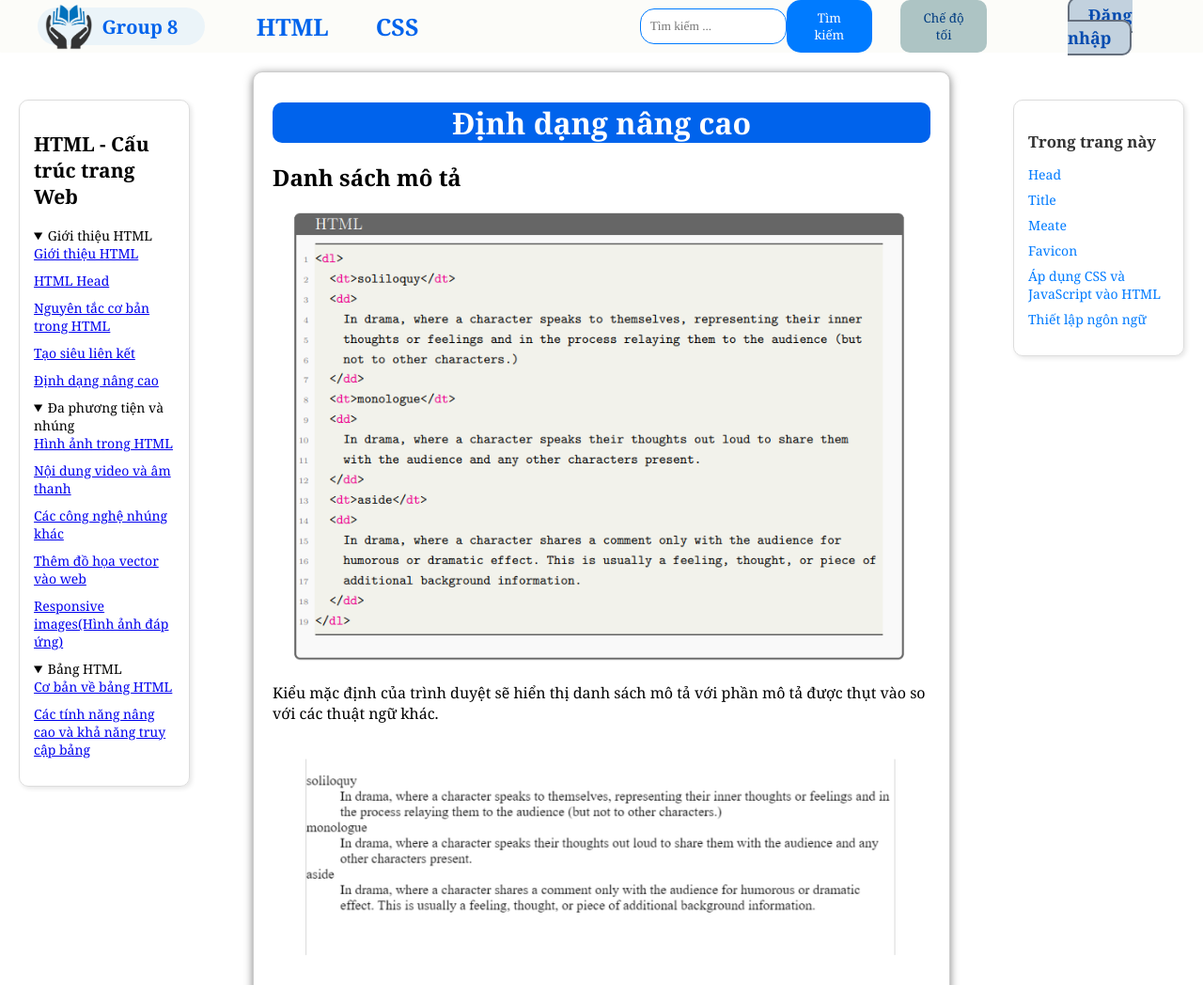
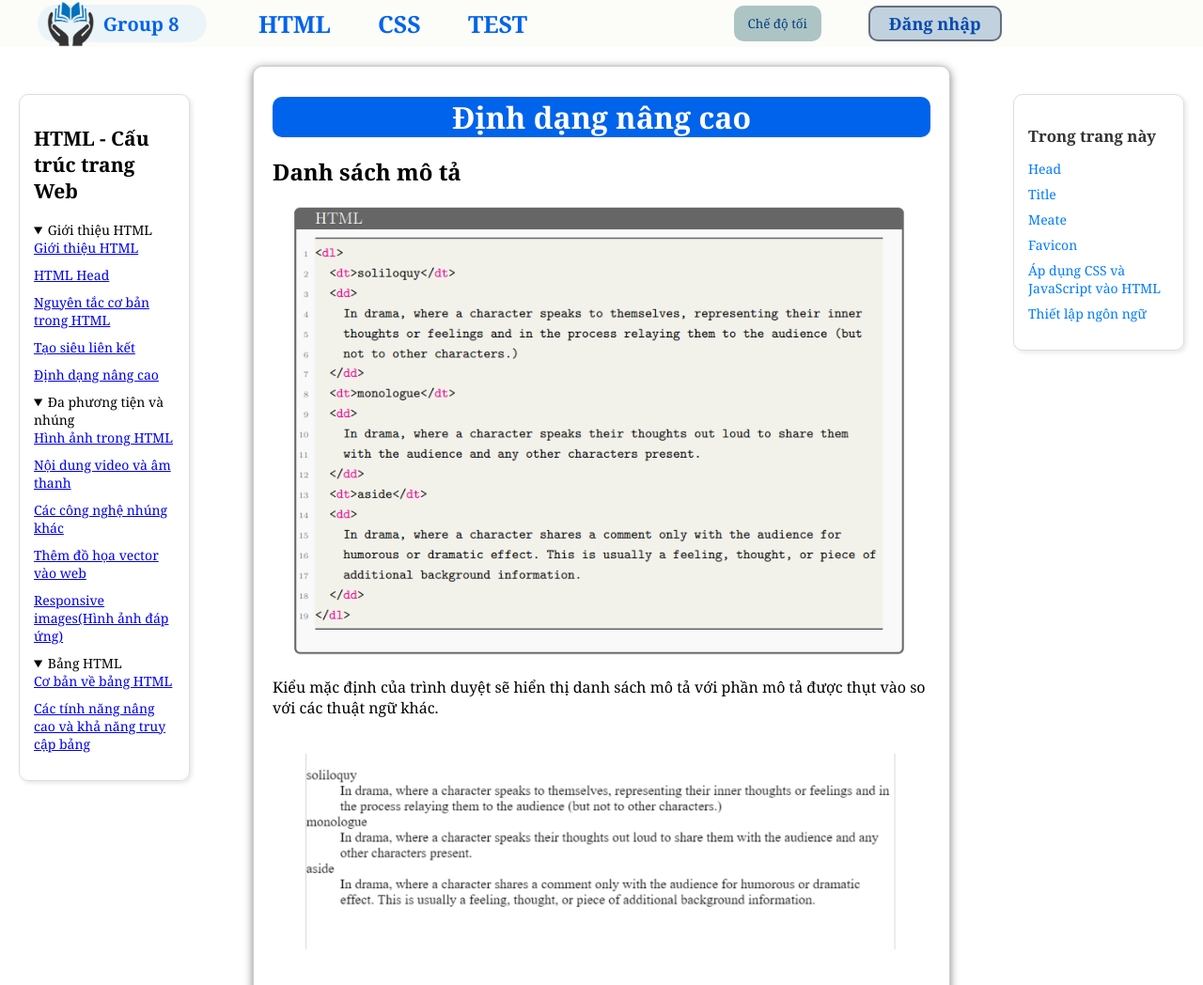
Before and after one commit to nggiang63/web-project, a plain HTML site: page gioithieuHTML/dinhdangnangcao.html in a window 1280 px wide. Shown: the top 1048 px of the page at 94% size. Drawn offline with nearby package versions, Linux system fonts and the light colour scheme.

Commit message:
update test-question

```diff
--- a/gioithieuHTML/dinhdangnangcao.html
+++ b/gioithieuHTML/dinhdangnangcao.html
@@ -40,13 +40,8 @@
               </div>
             </li>
 
-            <li class="search-container">
-              <form action="search-results.html" method="get"
-                style="display: flex; justify-content: space-between; align-items: center;">
-                <input type="text" name="q" placeholder="Tìm kiếm ..." class="search-input">
-                <button type="submit" class="search-button">Tìm kiếm</button>
-              </form>
-            </li>
+            <li><a href="../test/lithuyet.html">TEST</a></li>
+
           </ul>
         </nav>
       </div>
```
Also changed, not shown: gioithieuHTML/html_content.html (+2 -7 lines), gioithieuHTML/html_head.html (+2 -7 lines), gioithieuHTML/nguyentac.html (+2 -7 lines), gioithieuHTML/sieulienket.html (+2 -7 lines).
